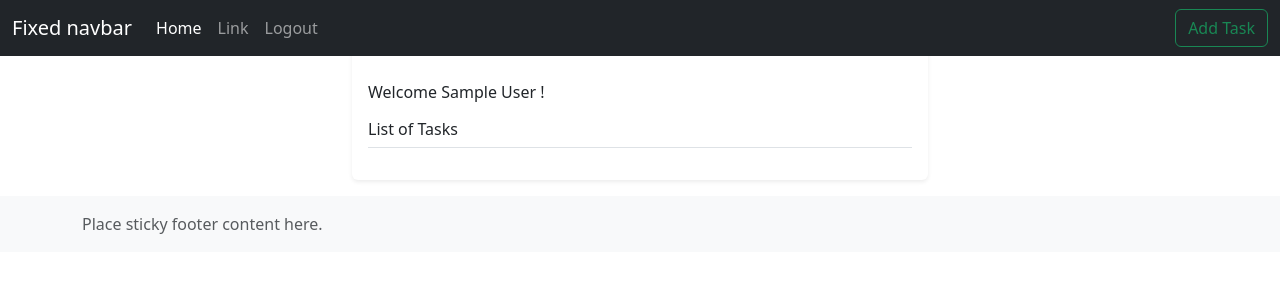
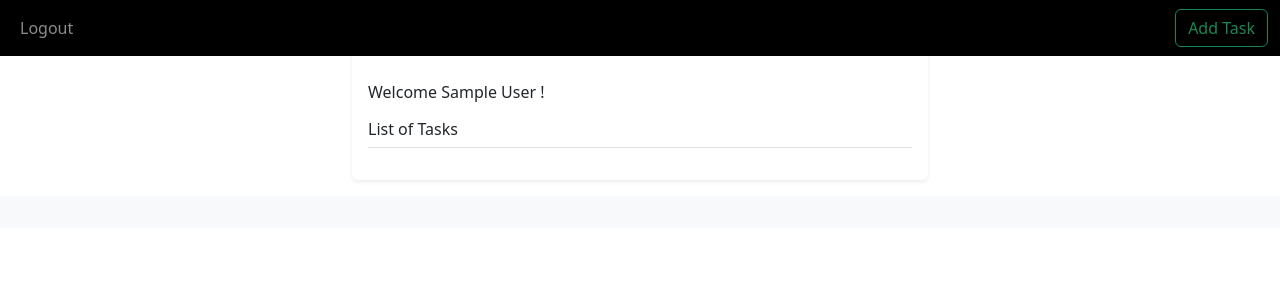
Before and after one commit to Gaveshika/Checkmate, a Laravel app: page / in a window 1280 px wide. Shown: the top 300 px of the page. Run offline with Laravel 10, Linux system fonts and the light colour scheme; the visitor is signed in with stand-in values (Sample User, id 1); data that the repository does not hold is empty.

Commit message:
Organized frontend

```diff
--- a/todoapp/resources/views/include/footer.blade.php
+++ b/todoapp/resources/views/include/footer.blade.php
@@ -1,5 +1,5 @@
 <footer class="footer mt-auto py-3 bg-body-tertiary">
   <div class="container">
-    <span class="text-body-secondary">Place sticky footer content here.</span>
+    <!-- <span class="text-body-secondary">Place sticky footer content here.</span> -->
   </div>
 </footer>
--- a/todoapp/resources/views/include/header.blade.php
+++ b/todoapp/resources/views/include/header.blade.php
@@ -1,19 +1,19 @@
 <header>
   <!-- Fixed navbar -->
-  <nav class="navbar navbar-expand-md navbar-dark fixed-top bg-dark">
+  <nav class="navbar navbar-expand-md navbar-dark fixed-top bg-black">
     <div class="container-fluid">
-      <a class="navbar-brand" href="#">Fixed navbar</a>
+      <!-- <a class="navbar-brand" href="#">Fixed navbar</a>
       <button class="navbar-toggler" type="button" data-bs-toggle="collapse" data-bs-target="#navbarCollapse" aria-controls="navbarCollapse" aria-expanded="false" aria-label="Toggle navigation">
         <span class="navbar-toggler-icon"></span>
-      </button>
+      </button> -->
       <div class="collapse navbar-collapse" id="navbarCollapse">
         <ul class="navbar-nav me-auto mb-2 mb-md-0">
-          <li class="nav-item">
+          <!-- <li class="nav-item">
             <a class="nav-link active" aria-current="page" href="#">Home</a>
           </li>
           <li class="nav-item">
             <a class="nav-link" href="#">Link</a>
-          </li>
+          </li> -->
           <li class="nav-item">
             <a class="nav-link" href="{{route("logout")}}">Logout</a>
           </li>
```
